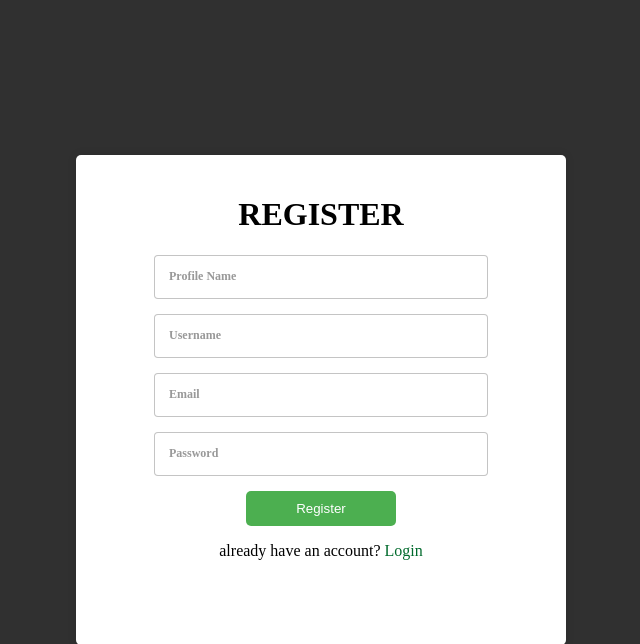
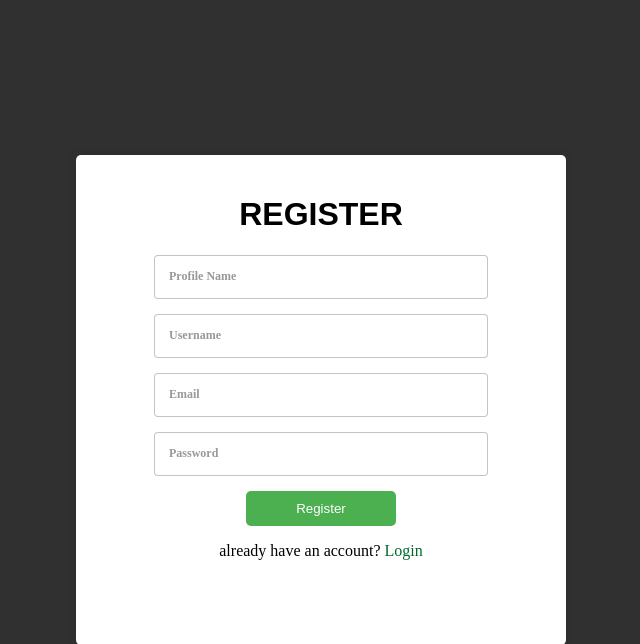
Before and after one commit to MAthallahR/learning, a PHP site: page /register.php in a window 1280 px wide. Shown: the top 644 px of the page, without its empty margins (319-959 px from the left). Run offline with PHP 8.4, Linux system fonts and the light colour scheme.

Commit message:
Update register.php

```diff
--- a/php/teslogin/register.php
+++ b/php/teslogin/register.php
@@ -25,6 +25,10 @@
         height: 450px;
         width: 450px;
         box-shadow: 0 0 10px rgba(0, 0, 0, 0.1);
+        transition: all 0.3s;
+    }
+    form:hover{
+        transform: scale(1.02);
     }
     .container{
         width: 100%;
@@ -128,7 +132,7 @@
 </style>
 <body>
     <form action="register.php" method="post">
-        <h1>REGISTER</h1>
+        <h1 style="font-family: Arial, sans-serif;">REGISTER</h1>
         <div class="container">
         <div class="input-group">
             <input type="text" class="input" name="profilename" autocomplete="off" required>
@@ -157,6 +161,7 @@
         <p>already have an account? <a href="login.php" class="hehe">Login</a></p>
         <?php
         include("service/database.php");
+
         if(isset($_POST['register'])){
             $profilename = $_POST['profilename']; // Mengambil Profile Name // Get Profile Name
             $username = $_POST['username']; // Mengambil Username // Get Username
```
